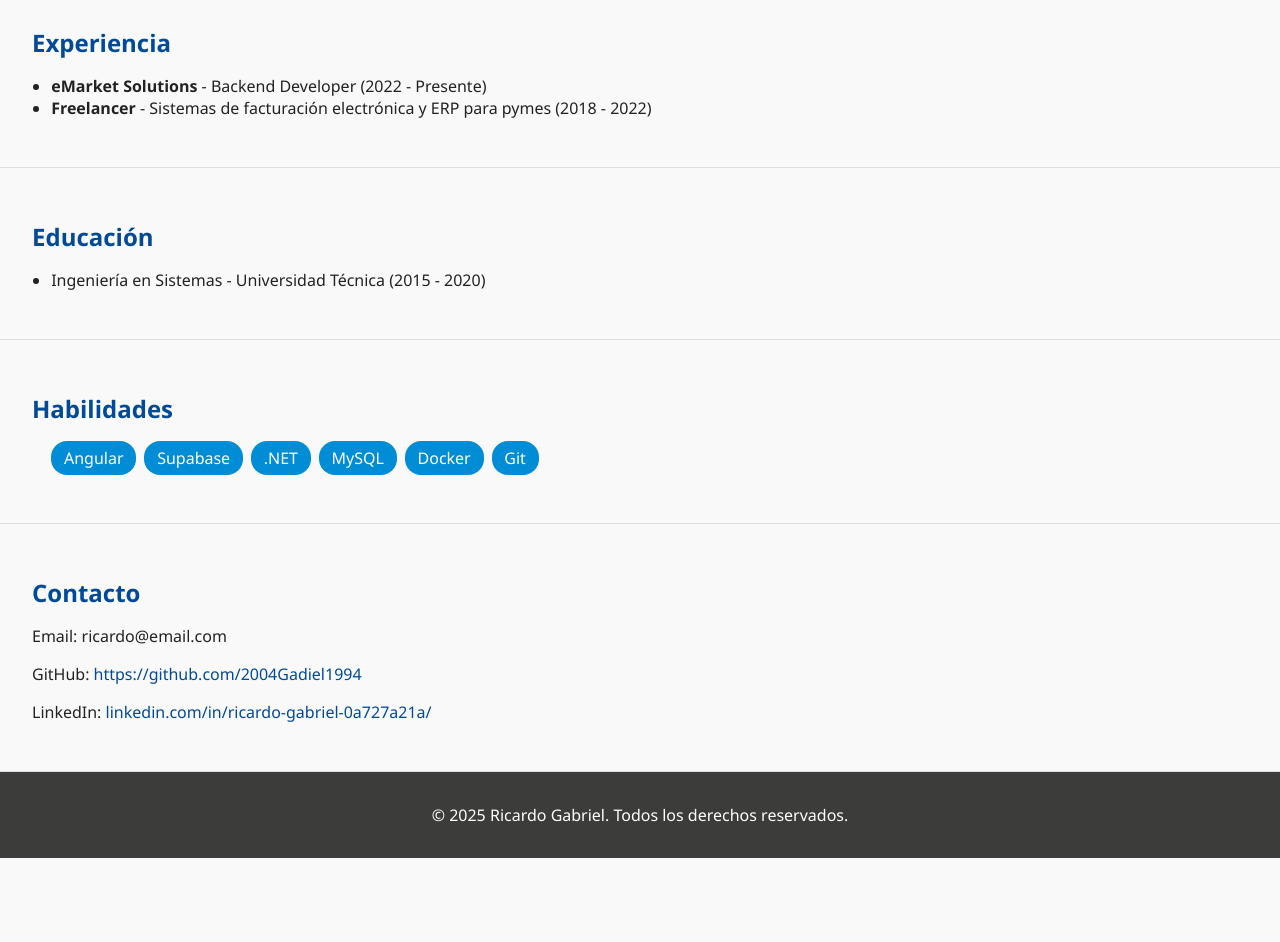
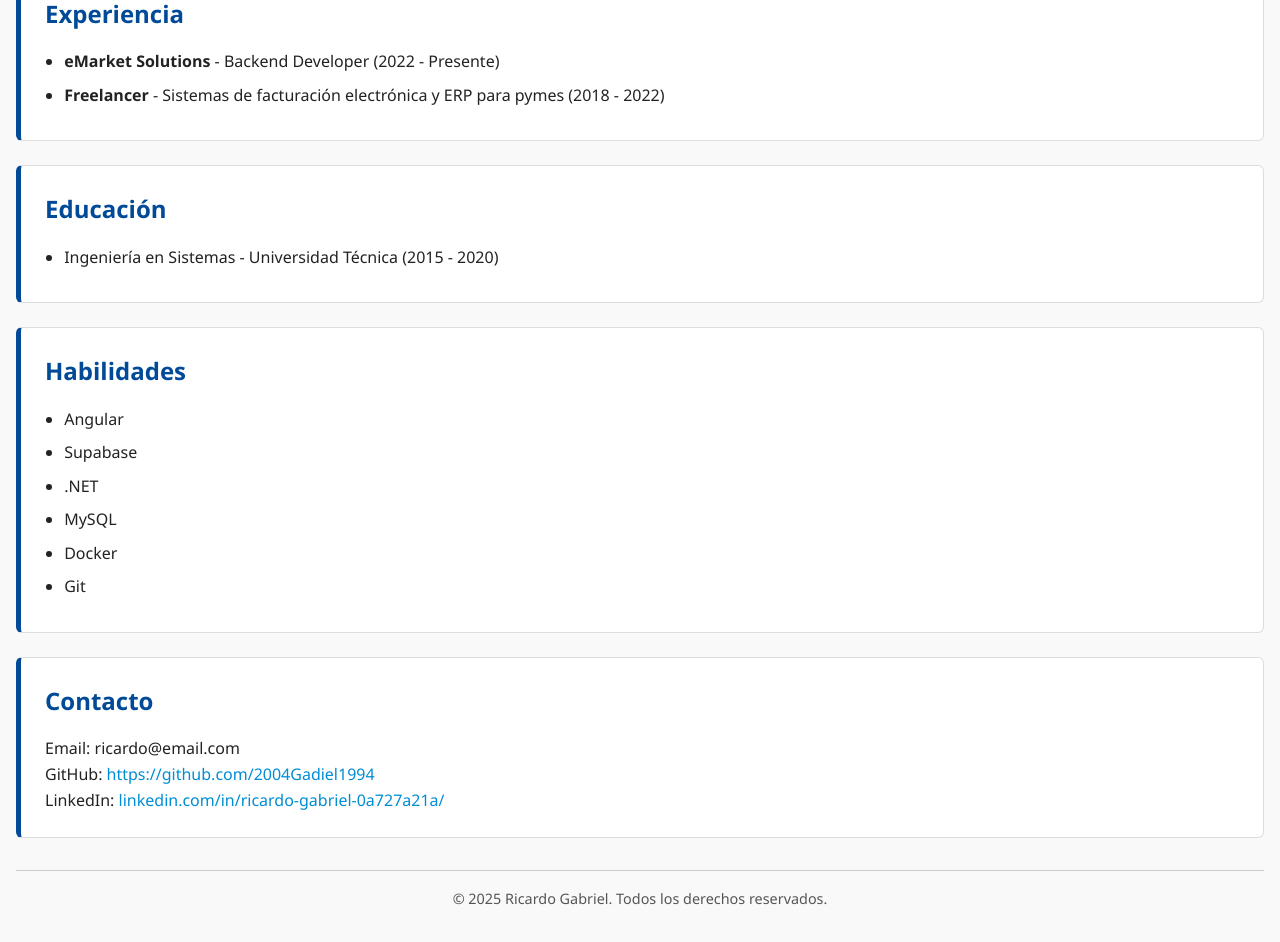
Before and after one commit to 2004Gadiel1994/Hoja_vida, a plain HTML site: page index.html in a window 1280 px wide. Shown: the part 386-1328 px from the top of the page. Before the commit the page ends 1244 px from the top, so only its background shows below. Drawn offline with Linux system fonts and the light colour scheme.

Commit message:
Update style.css
Actu 2

```diff
--- a/style.css
+++ b/style.css
@@ -1,56 +1,46 @@
 :root {
-  --primary: #004A98;
-  --secondary: #008DD5;
-  --neutral: #3C3C3B;
-  --bg: #f9f9f9;
-  --text: #222;
+  --color-primario: #004A98;
+  --color-secundario: #008DD5;
+  --color-neutro: #3C3C3B;
+  --color-fondo: #f9f9f9;
+  --color-texto: #222;
+  --color-claro: #ffffff;
+}
+
+* {
+  margin: 0;
+  padding: 0;
+  box-sizing: border-box;
 }
 
 body {
   font-family: 'Segoe UI', sans-serif;
-  background-color: var(--bg);
-  color: var(--text);
-  margin: 0;
-  padding: 0;
+  background-color: var(--color-fondo);
+  color: var(--color-texto);
+  line-height: 1.6;
+  padding: 1rem;
 }
 
 header {
-  background-color: var(--primary);
+  background-color: var(--color-primario);
   color: white;
-  padding: 2rem;
   text-align: center;
+  padding: 2rem 1rem;
+  border-radius: 8px;
+  margin-bottom: 2rem;
 }
 
-section {
-  padding: 2rem;
-  border-bottom: 1px solid #ddd;
-}
-
-h2 {
-  color: var(--primary);
+header h1 {
+  font-size: 2rem;
   margin-bottom: 0.5rem;
 }
 
-ul {
-  padding-left: 1.2rem;
-}
-
-.tags {
-  display: flex;
-  flex-wrap: wrap;
-  gap: 0.5rem;
-}
-
-.tags li {
-  list-style: none;
-  background-color: var(--secondary);
-  color: white;
-  padding: 0.4rem 0.8rem;
-  border-radius: 1rem;
+header p {
+  margin: 0.3rem 0;
 }
 
 a {
-  color: var(--primary);
+  color: var(--color-secundario);
   text-decoration: none;
 }
 
@@ -58,9 +48,39 @@ a:hover {
   text-decoration: underline;
 }
 
+section {
+  background-color: var(--color-claro);
+  border: 1px solid #ddd;
+  border-left: 5px solid var(--color-primario);
+  padding: 1.5rem;
+  margin-bottom: 1.5rem;
+  border-radius: 6px;
+}
+
+section h2 {
+  color: var(--color-primario);
+  margin-bottom: 1rem;
+}
+
+h3 {
+  color: var(--color-neutro);
+  margin-top: 1rem;
+}
+
+ul {
+  padding-left: 1.2rem;
+  margin-top: 0.5rem;
+}
+
+ul li {
+  margin-bottom: 0.5rem;
+}
+
 footer {
   text-align: center;
-  background-color: var(--neutral);
-  color: white;
-  padding: 1rem;
+  font-size: 0.9rem;
+  color: #555;
+  padding: 1rem 0;
+  border-top: 1px solid #ccc;
+  margin-top: 2rem;
 }
```
